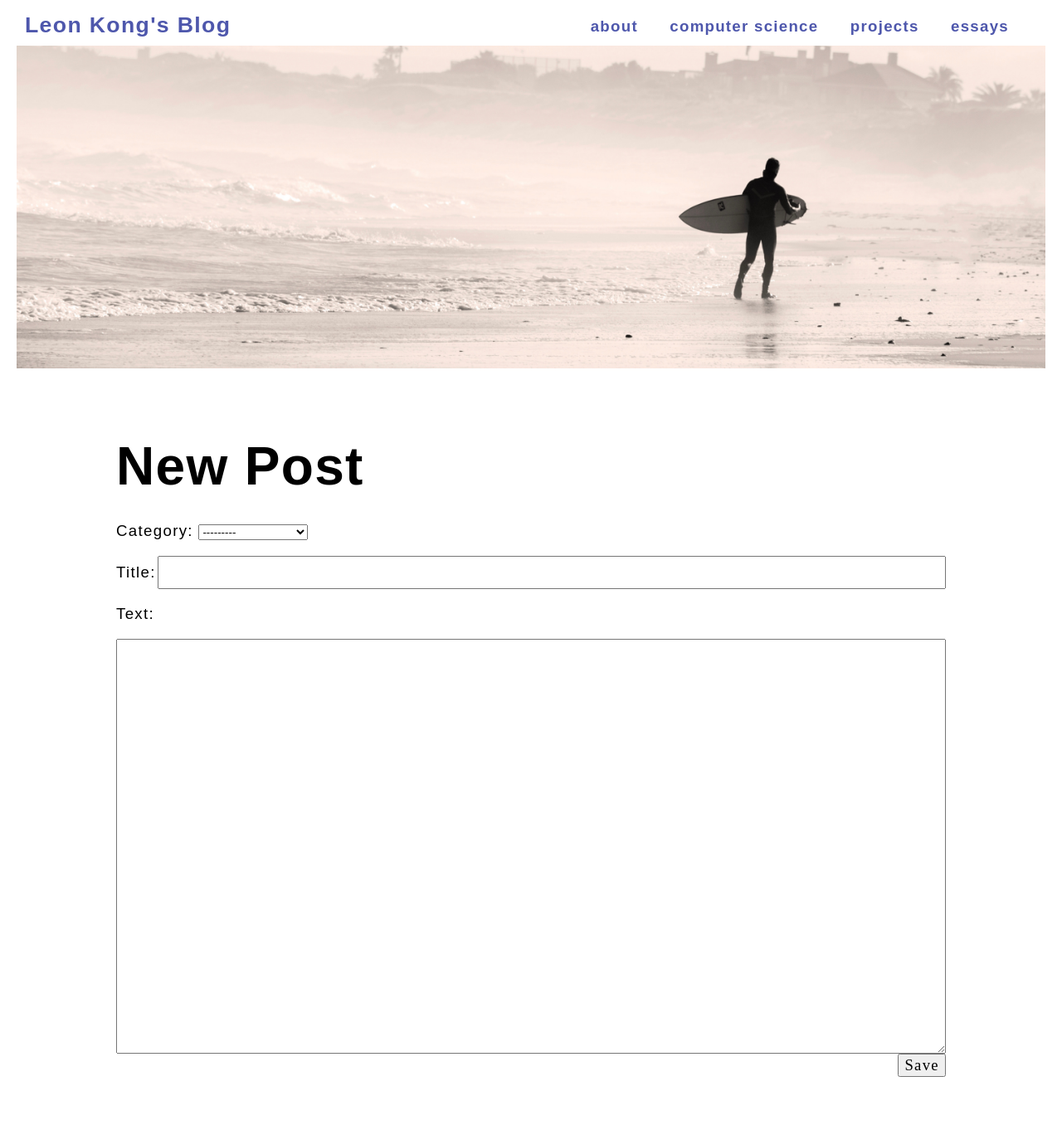
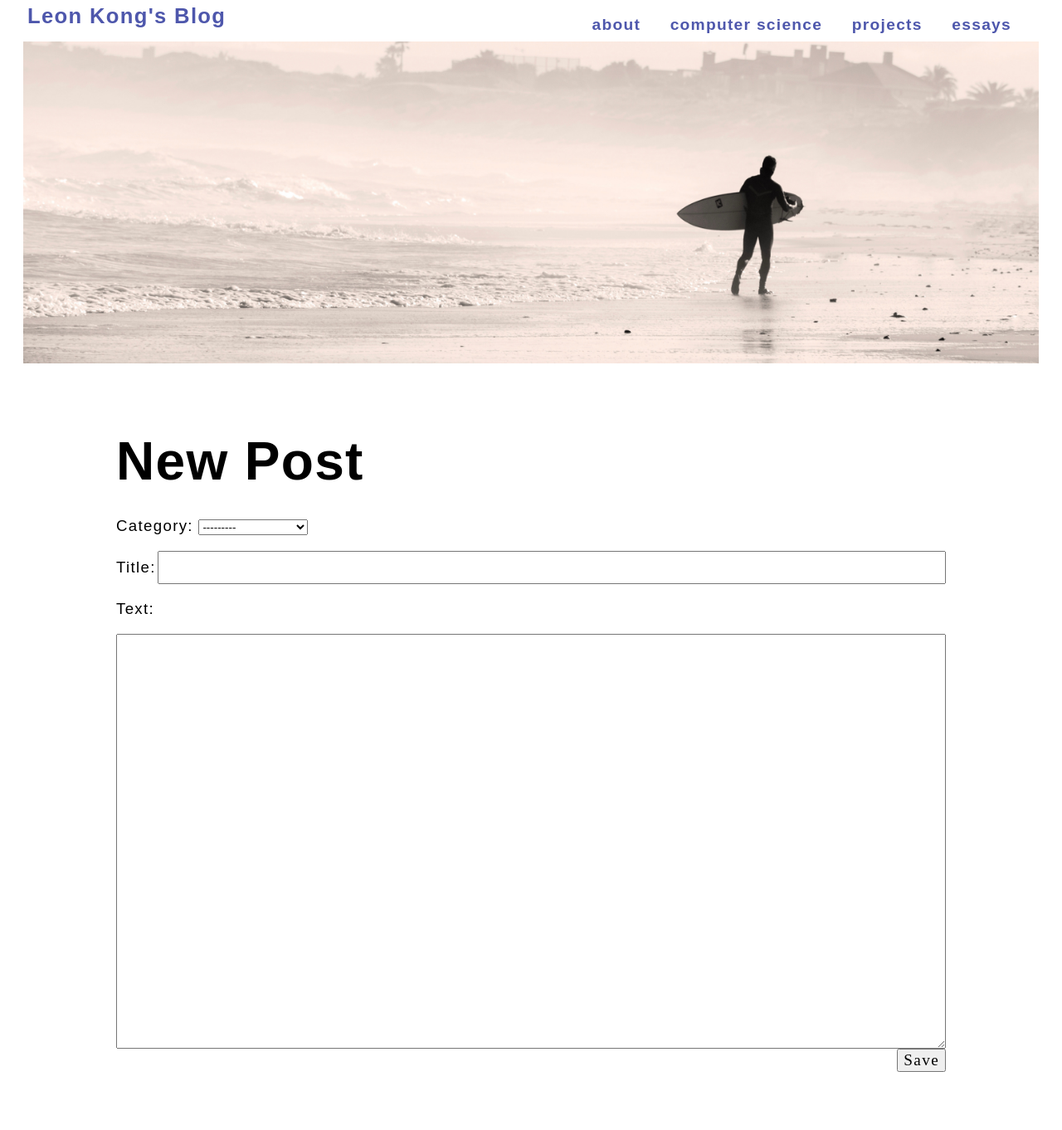
Before and after one commit to ChaeWonKong/myblog, a Django app: page /post/new/ in a window 1280 px wide. Shown: the whole page at 83% size. Before the commit the page ends 1298 px from the top, so only its background shows below. Run offline with Django 3.2, Linux system fonts and the light colour scheme; some libraries are stand-ins or nearby versions.

Commit message:
Change in css

```diff
--- a/static/css/blog.css
+++ b/static/css/blog.css
@@ -3,8 +3,8 @@
 
 body {
 	font-family: sans-serif;
-	margin: 0;
-	padding: 0 20px 0 20px;
+	margin-top: 0;
+	padding: 0 20px 20px 20px;
 	font-size: 2vw;
 	letter-spacing: 0.1vw;
 	line-height: 1.5;
@@ -13,19 +13,30 @@ body {
 div.page-header {
 	background-color: #fff;
 	width: 100%;
-	height: 50px;
 	position: fixed;
+	margin-top: 0;
+}
+
+/* Top menu */
+a.write {
+	color: #4e57ac;
+	margin-right: 5vw;
+	line-height: 5vw;
+	font-size: 3vw;
+	font-weight: bold;
 }
 
 div.menu {
 	width: 95%;
-	margin-top: 10px;
+	margin-top: 0;
 	background-color: #fff;
 }
 
+div.bg > img { margin-top: 28vw; }
+
 a {text-decoration: none;}
 a:link, a:visited { color: #4e57ac; }
-a:hover{ color: #72ace0}
+a:hover{ color: #72ace0; }
 
 div.menu h1 { font-size: 7vw; }
 h1 { font-size: 5vw; }
@@ -37,7 +48,7 @@ img.plus {
 
 
 /* list view */
-img.delete { width: 2vw }
+img.delete { width: 2vw; }
 
 div.edit {
 	height: 40px;
@@ -69,6 +80,7 @@ span.about {
 
 h1.detail {
 	display: inline;
+	color: #4e57ac;
 }
 
 
@@ -91,29 +103,30 @@ span.page_num {
 }
 
 
-/* Minimum width 750px */
-@media (min-width: 750px)
+/* Minimum width 1024px */
+@media (min-width: 1024px)
 {
 
 	/* Menutab Section */
 	div.page-header {
 		background-color: #fff;
 		width: 100%;
-		height: 50px;
-		padding: 0px 5px 5px 10px;
+		padding: 0px 5px 5px 5px;
+		margin: 0;
 		position: fixed;
 	}
 
-	hr { border: 0.5px solid #e8e8e8 }
+	hr { border: 0.5px solid #e8e8e8; }
 
 	body{
-		margin: 0;
+		margin-top: 0;
+		font-size: 1.2vw;
 	}
 
 
 	div.menu {
 		width: 95%;
-		margin-top: 10px;
+		margin-top: 0;
 	}
 
 	h1 {
@@ -121,9 +134,13 @@ span.page_num {
 		letter-spacing: 1pt;
 	}
 
+	h2 { font-size: 1.7vw; }
+
+	h3 { font-size: 1.5vw; }
+
 	div.menu h1, div.menu h1 a {
 		color: #4e57ac;
-		font-size: 20pt;
+		font-size: 2vw;
 		text-decoration: none;
 	}
 
@@ -134,7 +151,7 @@ span.page_num {
 		height: 30px;
 		display: inline;
 		float: right;
-		margin: 0 auto;
+		margin-top: 15px;
 		vertical-align: middle;
 	}
 
@@ -148,9 +165,10 @@ span.page_num {
 		color: #4e57ac;
 		margin-right: 30px;
 		line-height: 30px;
-		font-size: 14pt;
+		font-size: 1.5vw;
 		font-weight: bold;
 	}
+	div.bg > img { margin-top: 0; }
 
 	div.content-container {
 		width: 100%;
@@ -160,9 +178,11 @@ span.page_num {
 		margin: 100px 0;
 	}
 
+	div.date { font-size: 1.2vw; }
+
 	a {text-decoration: none;}
 	a:link, a:visited { color: #4e57ac; }
-	a:hover { color: #72ace0}
+	a:hover { color: #72ace0; }
 
 	div.col-md-8 {
 		width: 1000px;
@@ -173,6 +193,8 @@ span.page_num {
 		letter-spacing: 1pt;
 		line-height: 1.5;
 	}
+
+	div.content > p { font-size: 1.2vw; }
 
 	/* Form */
 	p.form {
@@ -203,7 +225,7 @@ span.page_num {
 		float: right;
 		font-family: 'helvetica-neue';
 		letter-spacing: 1pt;
-		font-size: 14pt;
+		font-size: 1.5vw;
 	}
 
 	code {
@@ -221,13 +243,14 @@ span.page_num {
 
 	span.about {
 
-		font-size: 12pt;
+		font-size: 1.2vw;
 		line-height: 1.5;
 		letter-spacing: 0.5pt;
 	}
 
 	h1.detail {
 		display: inline;
+		font-size: 2vw;
 	}
 
 	div.edit {
@@ -262,3 +285,11 @@ span.page_num {
 		color: #4e57ac;
 	}
 }
+	/* Interaction */
+	div.interaction {
+		font-size: 1.2vw;
+		width: 1000px;
+		margin-top: 5vw;
+	}
+
+	div.interaction > div { float: right; }
```
